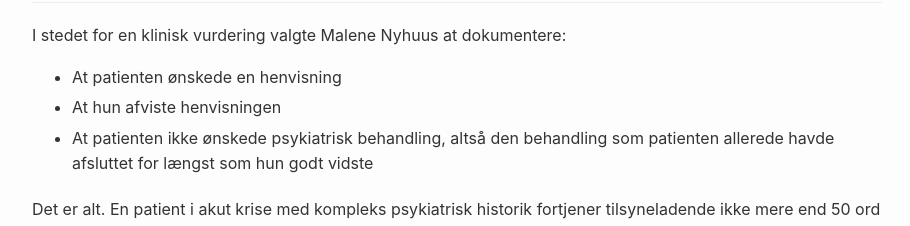
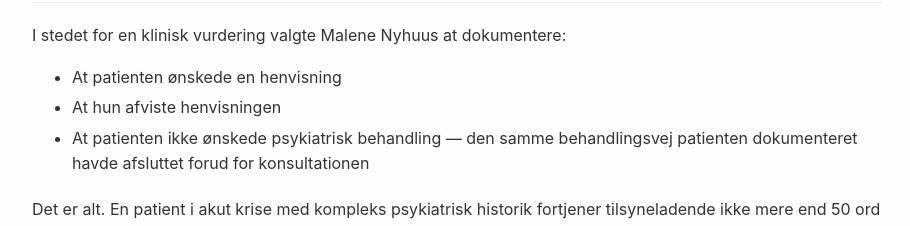
Before and after one commit to 0x7E4B92/malene-nyhuus-uagtsomhed, a plain HTML site: page index.html in a window 1280 px wide. Shown: the part 2860-3086 px from the top of the page, without its empty margins (183-1093 px from the left). Drawn offline with Linux system fonts and the light colour scheme.

Commit message:
Update index.html

```diff
--- a/index.html
+++ b/index.html
@@ -153,7 +153,7 @@
     <ul>
         <li>At patienten ønskede en henvisning</li>
         <li>At hun afviste henvisningen</li>
-        <li>At patienten ikke ønskede psykiatrisk behandling, altså den behandling som patienten allerede havde afsluttet for længst som hun godt vidste</li>
+        <li>At patienten ikke ønskede psykiatrisk behandling — den samme behandlingsvej patienten dokumenteret havde afsluttet forud for konsultationen</li>
     </ul>
     <p>Det er alt. En patient i akut krise med kompleks psykiatrisk historik fortjener tilsyneladende ikke mere end 50 ord uden klinisk vurdering — ikke hos Malene Nyhuus.</p>
 
```
